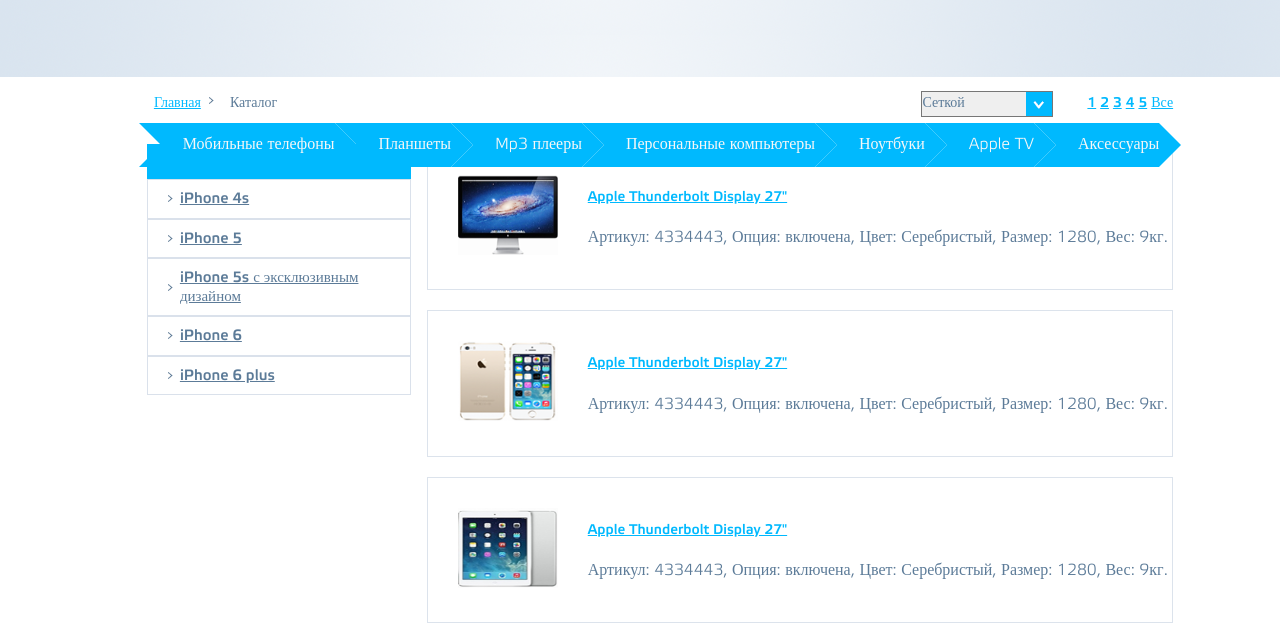
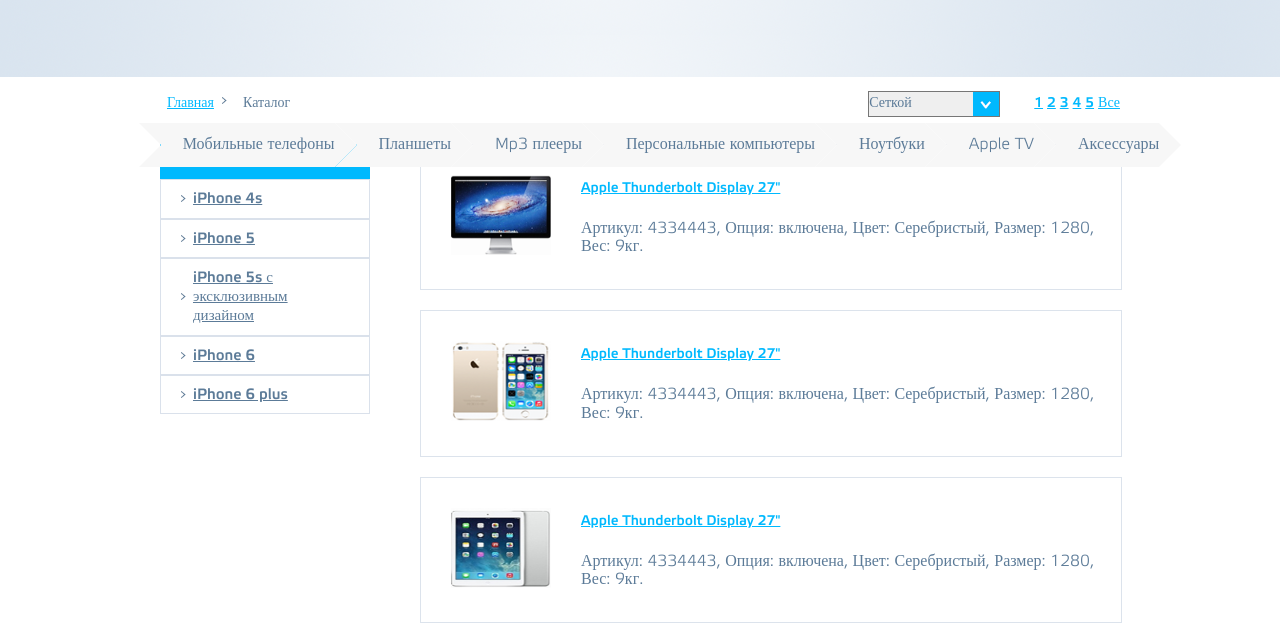
Before and after one commit to webprokopenko/DZ2, a website: page app/index.html in a window 1280 px wide. Shown: the part 85-725 px from the top of the page. Drawn offline with nearby package versions, Linux system fonts and the light colour scheme.

Commit message:
verstka zavershena

```diff
--- a/app/css/main.css
+++ b/app/css/main.css
@@ -13,6 +13,7 @@
 }
 .top__menu-item{
 	list-style: none;
+
 }
 .top__menu-element{
 	display: inline-block;
@@ -27,34 +28,51 @@
 	display: table-cell;
   	margin: 0;
   	border: 22px solid;
-  	border-color: rgb(0,185,254) rgb(0,185,254) rgb(0,185,254) transparent;
+  	border-color: rgb(247,247,247) rgb(247,247,247) rgb(247,247,247) transparent;
   	width: 0;
 
   }
 .top__menu-elem-block{
 	display: table-cell;
-	background-color: rgb(0,185,254);
+	background-color: rgb(247,247,247);
 	width: auto;
 	text-align: center;
 	vertical-align: middle;
     width: auto;
-    color: rgb(247,247,247);
+    color: rgb(92,123,152);
    	font-family: 'elektra_light_proregular';
 
 }
 .top__menu-elem-triangle{
 	display: table-cell;
     border-top: 22px solid transparent;
-    border-left: 22px solid rgb(0,185,254);
+    border-left: 22px solid rgb(247,247,247);
     border-bottom: 22px solid transparent;
     width: 0;
 }
 .top__menu-link{
 	text-decoration: none;
 }
-.top__menu-list:hover{
-	background-color: red;
+.top__menu-list:hover .top__menu-elem-flag {
+	border-color: rgb(220,230,240) rgb(220,230,240) rgb(220,230,240) transparent;
 }
+.top__menu-list:hover .top__menu-elem-block{
+	background-color: rgb(220,230,240);
+
+}
+.top__menu-list:hover .top__menu-elem-triangle{
+	border-left: 22px solid rgb(220,230,240);
+}
+.top__menu-list:active .top__menu-elem-flag {
+	border-color: rgb(0,185,254) rgb(0,185,254) rgb(0,185,254) transparent;
+}
+.top__menu-list:active .top__menu-elem-block{
+	background-color: rgb(0,185,254);
+}
+.top__menu-list:active .top__menu-elem-triangle{
+	border-left: 22px solid rgb(0,185,254);
+}
+
 /*конец стилей верхнего меню*/
 body{
 	width: 100%;
@@ -160,10 +178,15 @@
 }
 /*Конец header*/
 /*Навигация под headerом*/
+.nav__site{
+	width: 960px;
+	margin: 0 auto;
+}
 .nav__site-left-wrapp{
 	float: left;
 }
 .nav__site-left-list{
+	padding: 0;
 }
 .nav__site-left-img{
 	display: inline-block;
@@ -221,16 +244,24 @@
 
 /*Начало основного контента включая левое меню*/
 /*Начало меню*/
+.main__menu-list{
+	padding: 0;
+}
 .main__menu{
 	float: left;
+	width: 210px;
 }
 
 /*Конец меню*/
 .content{
-	float: right;
-	width: 70%;
+	float: left;
+	width: 700px;
+	margin-left: 50px;
 }
-
+.body {
+	width: 960px;
+	margin:0 auto;
+}
 /*Конец основного контента включая левое меню*/
 
 /*Начало footer*/
@@ -329,6 +360,7 @@
 	display: table;
 	border: 1px solid rgb(220,227,236);
 	margin-bottom: 20px;
+	width: 100%;
 }
 .content__item-wrap-img{
 	display: table-cell;
@@ -382,7 +414,6 @@
 }
 .main__menu-item{
 	border: 1px solid rgb(218,225,235);
-	width: 210px;
 	padding-top: 9px;
 	padding-bottom: 9px;
 	padding-left: 32px;
```
